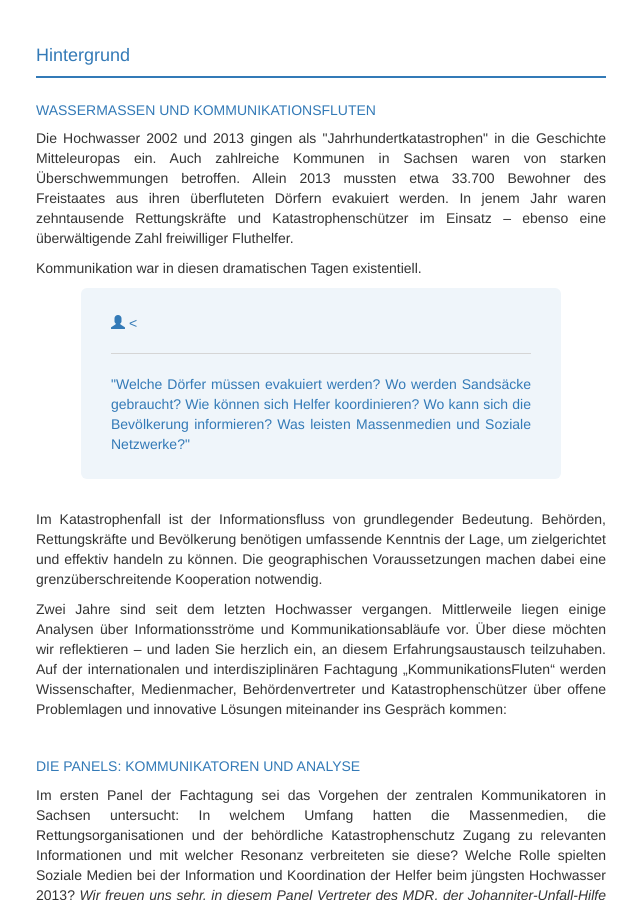
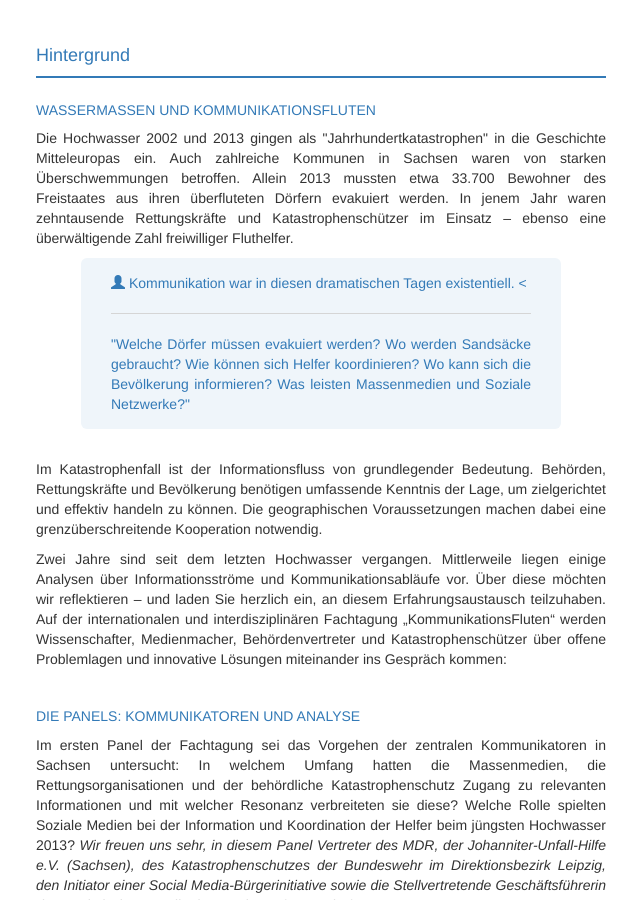
Before and after one commit to susedev/test, a Jekyll site: the page built from konferenz-kommunikationsfluten.html, in a window 1280 px wide and 900 px high, scrolled down 564 px. Shown: the whole window, without its empty margins (229-869 px from the left). Built offline with Jekyll 4.4.1, drawn with Linux system fonts in a browser that asks for light colours; nearby versions of some CDN libraries.

Commit message:
Update konferenz-kommunikationsfluten.html

```diff
--- a/konferenz-kommunikationsfluten.html
+++ b/konferenz-kommunikationsfluten.html
@@ -23,10 +23,9 @@ title: Aktuell
 
 <p style="text-align: justify;">Die Hochwasser 2002 und 2013 gingen als &quot;Jahrhundertkatastrophen&quot; in die Geschichte Mitteleuropas ein. Auch zahlreiche Kommunen in Sachsen waren von starken &Uuml;berschwemmungen betroffen. Allein 2013 mussten etwa 33.700 Bewohner des Freistaates aus ihren &uuml;berfluteten D&ouml;rfern evakuiert werden. In jenem Jahr waren zehntausende Rettungskr&auml;fte und Katastrophensch&uuml;tzer im Einsatz &ndash; ebenso eine &uuml;berw&auml;ltigende Zahl freiwilliger Fluthelfer.</p>
 
-<p style="text-align: justify;">Kommunikation war in diesen dramatischen Tagen existentiell.</p>
 
-<div class="jumbotron" style="max-width: 480px; background-color: #eff5fa; color:#337AB7; padding: 25px 30px; border: 1px; text-align: justify; margin-left:auto; margin-right: auto; ">
-  <span class="glyphicon glyphicon-user" aria-hidden="true"></span>
+<div class="jumbotron" style="max-width: 480px; background-color: #eff5fa; color:#337AB7; padding: 15px 30px; border: 1px; text-align: justify; margin-left:auto; margin-right: auto; ">
+  <span class="glyphicon glyphicon-user" aria-hidden="true"></span> Kommunikation war in diesen dramatischen Tagen existentiell.
   <<hr noshade="noshade" size="1" />
   &quot;Welche D&ouml;rfer m&uuml;ssen evakuiert werden? Wo werden Sands&auml;cke gebraucht? Wie k&ouml;nnen sich Helfer koordinieren? Wo kann sich die Bev&ouml;lkerung informieren? Was leisten Massenmedien und Soziale Netzwerke?&quot;</div>
 
```
